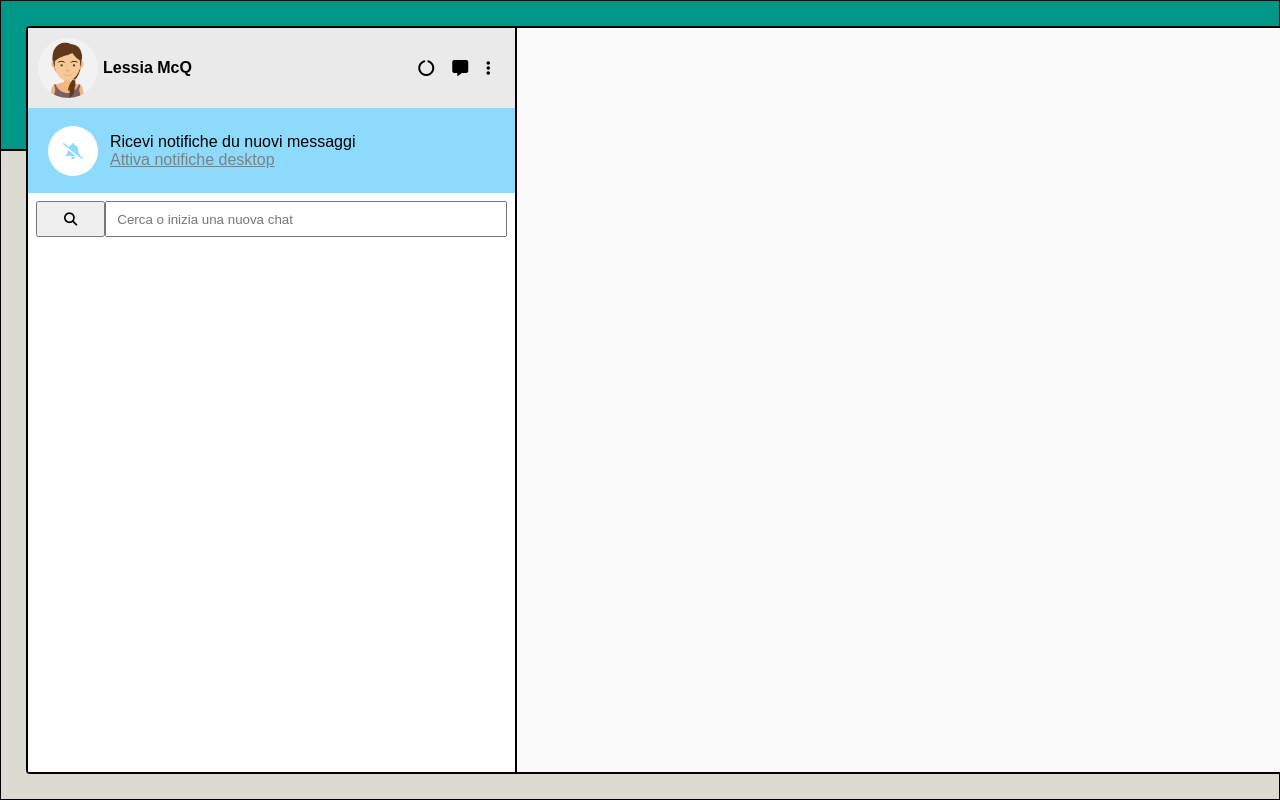
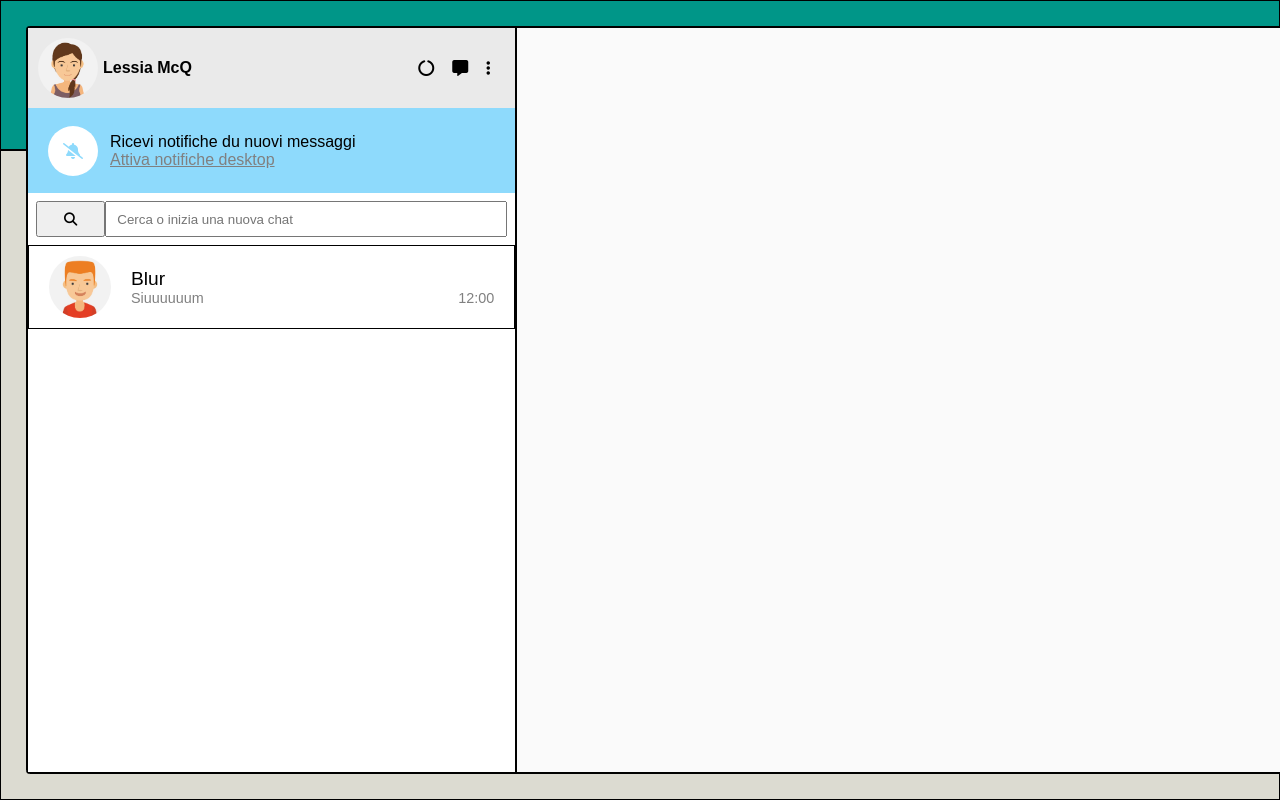
Before and after one commit to AlessioDiMari/vue-boolzapp, a plain HTML site: page index.html in a window 1280 px wide. Shown: the top 800 px of the page. Drawn offline with Linux system fonts and the light colour scheme.

Commit message:
chat preview

```diff
--- a/css/style.css
+++ b/css/style.css
@@ -133,6 +133,37 @@ aside #aside-bottom{
 }
 
 
+.contact-list .contact-chat{
+    display: flex;
+    flex-grow: 1;
+    align-items: center;
+    gap: 20px;
+    height: 84px;
+    padding: 10px 20px;
+}
+
+.contact-chat img{
+    height: 100%;
+    border-radius: 50%;
+}
+
+.contact-chat .contact-preview{
+    display: flex;
+    flex-direction: column;
+    flex-grow: 1;
+}
+
+.contact-preview .contact-name{
+    font-size: 1.2em;
+}
+
+.contact-preview .last-mex{
+    display: flex;
+    justify-content: space-between;
+    color: grey;
+    font-size: 0.9em;
+}
+
 
 
 #user-interface main{
--- a/index.html
+++ b/index.html
@@ -48,7 +48,20 @@
                             </button>
                             <input type="search" placeholder="Cerca o inizia una nuova chat">
                         </div>
-                        <div class="profile-list"></div>
+                        <div class="contact-list">
+
+                            <div class="contact-chat test">
+                                <img src="./img/avatar_1.jpg" alt="">
+                                <div class="contact-preview">
+                                    <div class="contact-name">Blur</div>
+                                    <div class="last-mex">
+                                        <div class="mex-text">Siuuuuuum</div>
+                                        <div class="mex-time">12:00</div>
+                                    </div>
+                                </div>
+                            </div>
+
+                        </div>
                     </div>
 
                 </aside>
```
